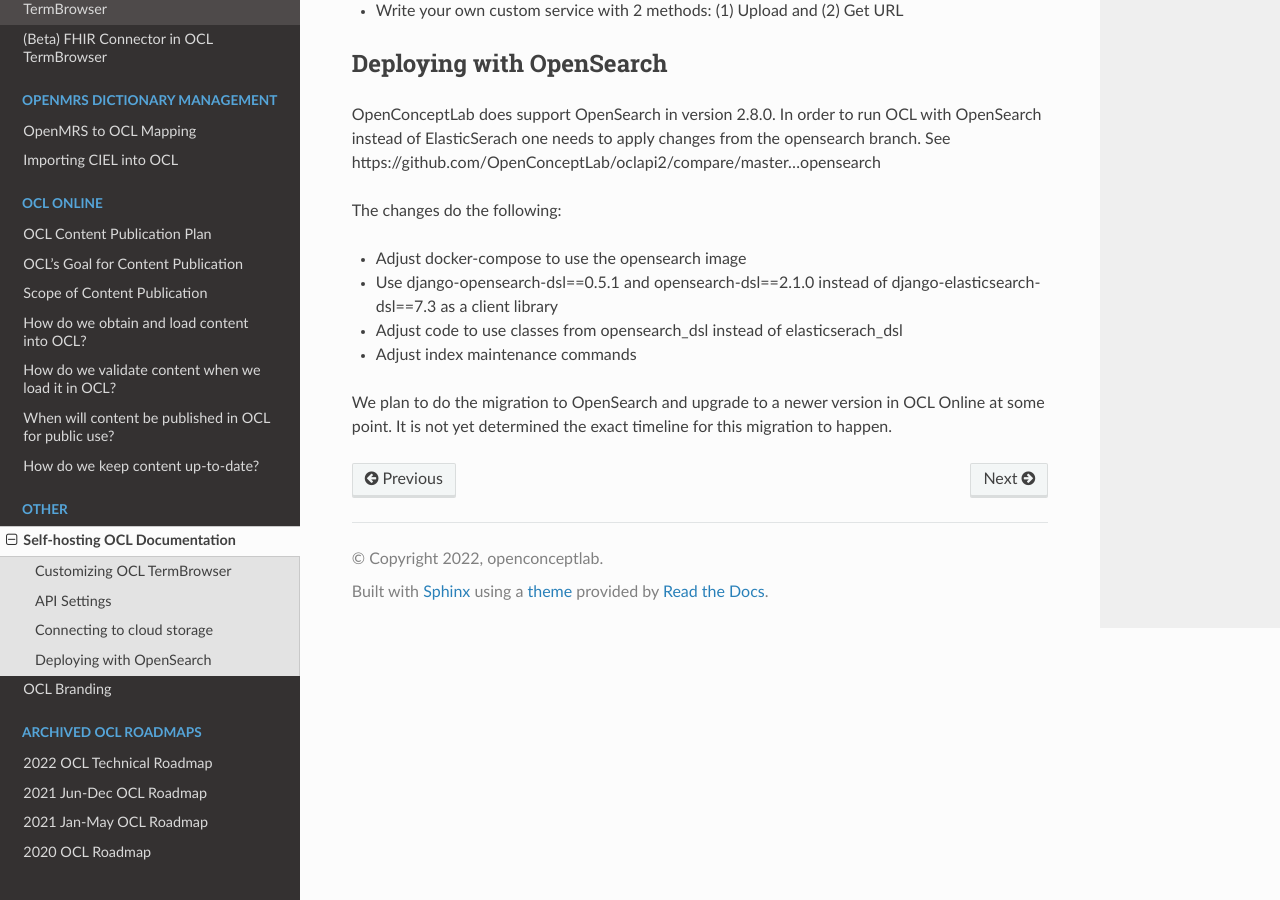
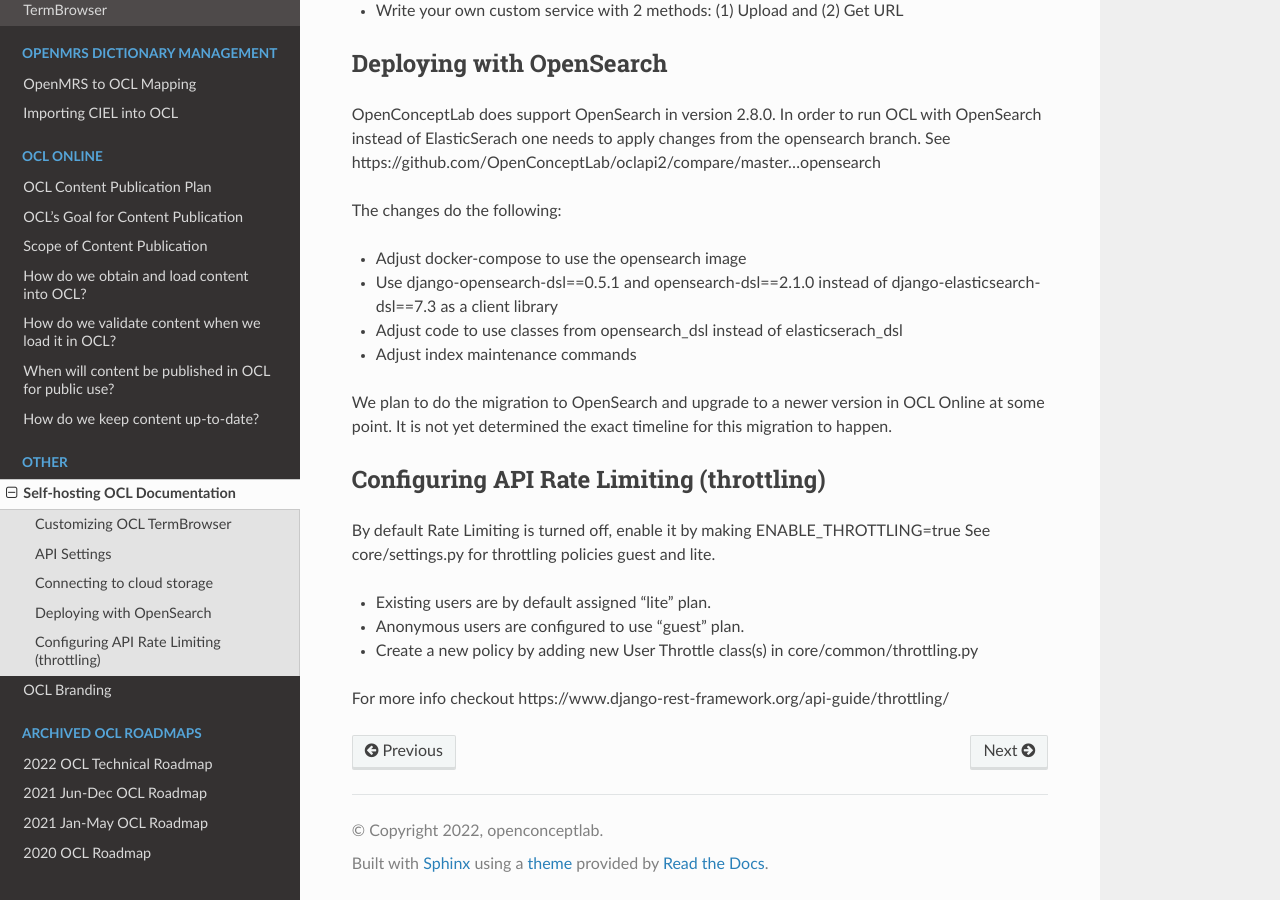
Before and after one commit to OpenConceptLab/ocl-docs, a Sphinx documentation site: the page built from docs/source/ocl/self-hosting.md, in a window 1280 px wide and 900 px high, scrolled down 617 px. Built offline with Sphinx 7.4.7 and the Read the Docs theme 3.1.0, drawn with Linux system fonts in a browser that asks for light colours; some of the changed text lies outside the part shown.

Commit message:
Configuring rate limiting

```diff
--- a/docs/source/ocl/self-hosting.md
+++ b/docs/source/ocl/self-hosting.md
@@ -25,3 +25,14 @@
 * Adjust index maintenance commands
 
 We plan to do the migration to OpenSearch and upgrade to a newer version in OCL Online at some point. It is not yet determined the exact timeline for this migration to happen.
+
+
+### Configuring API Rate Limiting (throttling)
+By default Rate Limiting is turned off, enable it by making ENABLE_THROTTLING=true
+See core/settings.py for throttling policies guest and lite.
+
+* Existing users are by default assigned "lite" plan.
+* Anonymous users are configured to use "guest" plan.
+* Create a new policy by adding new User Throttle class(s) in core/common/throttling.py
+
+For more info checkout https://www.django-rest-framework.org/api-guide/throttling/
```
